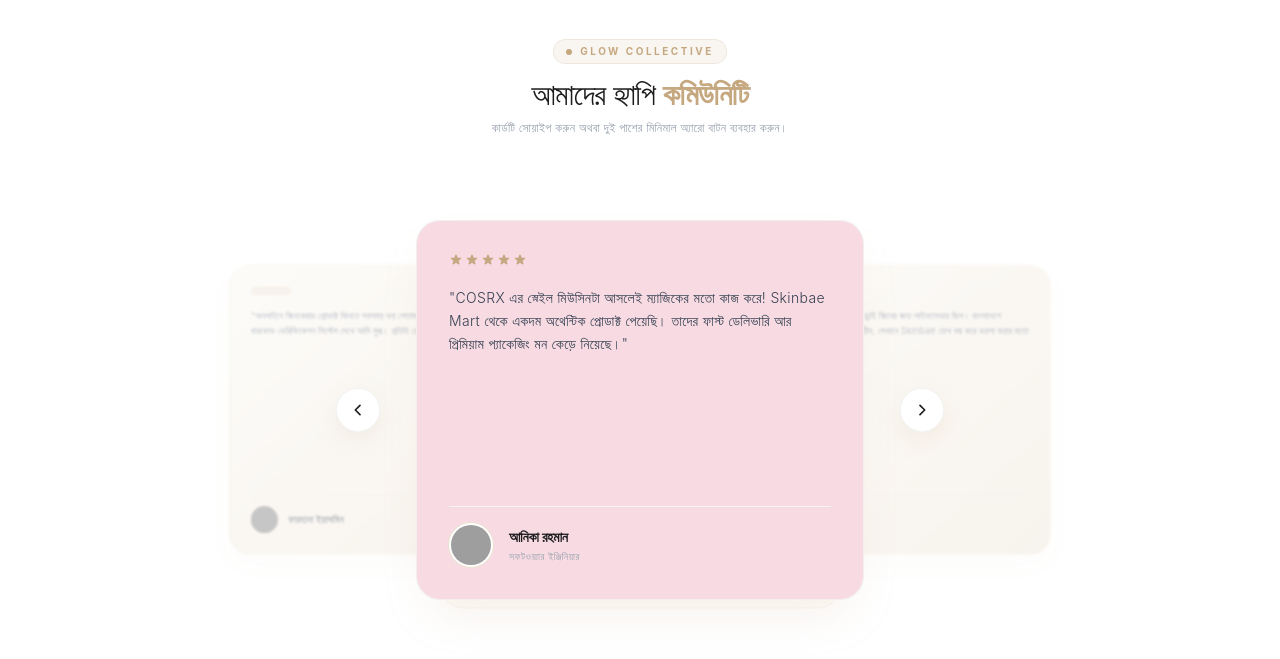
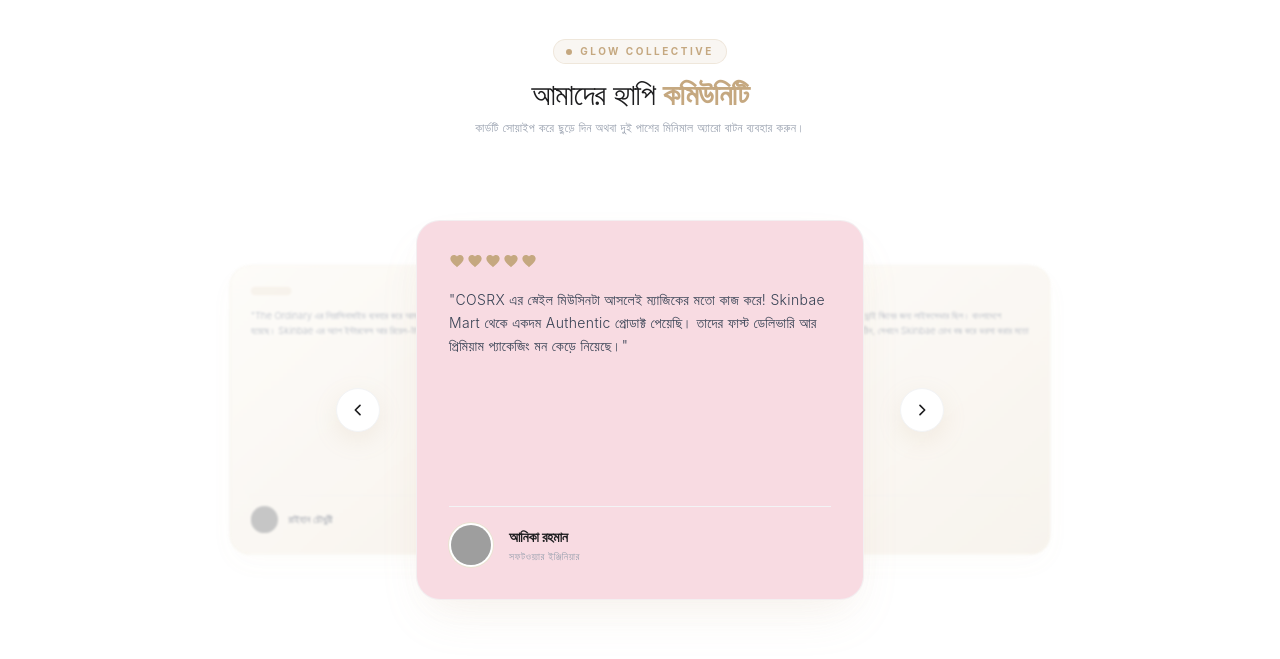
Before and after one commit to mondalnayan007/skinBae-mart, a React (Vite) app: page / in a window 1280 px wide. Shown: the part 2160-2819 px from the top of the page. Built offline with nearby package versions, Linux system fonts and the light colour scheme; no server answers; grey boxes are pictures that could not be loaded.

Commit message:
added the user review section

```diff
--- a/src/Components/Reviews/Reviews.jsx
+++ b/src/Components/Reviews/Reviews.jsx
@@ -1,14 +1,14 @@
 import React, { useState } from 'react';
 
 const Reviews = () => {
-  // ৫টি প্রিমিয়াম আনস্প্ল্যাশ ডাটা
+  // ৫টি প্রিমিয়াম ডাটা
   const [reviews, setReviews] = useState([
     {
       id: 1,
       name: "আনিকা রহমান",
-      profession: "সফটওয়্যার ইঞ্জিনিয়ার",
+      profession: "সফটওয়্যার ইঞ্জিনিয়ার",
       rating: 5,
-      description: "COSRX এর স্নেইল মিউসিনটা আসলেই ম্যাজিকের মতো কাজ করে! Skinbae Mart থেকে একদম অথেন্টিক প্রোডাক্ট পেয়েছি। তাদের ফাস্ট ডেলিভারি আর প্রিমিয়াম প্যাকেজিং মন কেড়ে নিয়েছে।",
+      description: "COSRX এর স্নেইল মিউসিনটা আসলেই ম্যাজিকের মতো কাজ করে! Skinbae Mart থেকে একদম Authentic প্রোডাক্ট পেয়েছি। তাদের ফাস্ট ডেলিভারি আর প্রিমিয়াম প্যাকেজিং মন কেড়ে নিয়েছে।",
       image: "https://images.unsplash.com/photo-1573496359142-b8d87734a5a2?w=500&auto=format&fit=crop&q=80"
     },
     {
@@ -29,76 +29,97 @@
     },
     {
       id: 4,
+      name: "তাসমিয়া সুলতানা",
+      profession: "হাউজওয়াইফ",
+      rating: 5,
+      description: "সংসার আর বাচ্চাদের সামলে নিজের যত্নে বাইরে গিয়ে কেনাকাটার সময় পাই না। Skinbae Mart এর অ্যাপ থেকে ঘরে বসেই অরিজিনাল প্রোডাক্ট পেয়ে যাই। আমার মতো গৃহিণীদের জন্য এটি বেস্ট!",
+      image: "https://images.unsplash.com/photo-1534528741775-53994a69daeb?w=500&auto=format&fit=crop&q=80"
+    },
+    {
+      id: 5,
       name: "রাইহান চৌধুরী",
       profession: "ইউআই/ইউএক্স ডিজাইনার",
       rating: 5,
-      description: "The Ordinary এর নিয়াসিনামাইড ব্যবহার করে আমার স্কিনের টেক্সচার অনেক ইমপ্রুভ হয়েছে। Skinbae এর অ্যাপ ইন্টারফেস আর রিয়েল-টাইম ট্র্যাকিং সিস্টেমটা জাস্ট অসাধারণ!",
+      description: "The Ordinary এর নিয়াসিনামাইড ব্যবহার করে আমার স্কিনের টেক্সচার অনেক ইমপ্রুভ হয়েছে। Skinbae এর অ্যাপ ইন্টারফেস আর রিয়েল-টাইম ট্র্যাকিং সিস্টেমটা জাস্ট অসাধারণ!",
       image: "https://images.unsplash.com/photo-1500648767791-00dcc994a43e?w=500&auto=format&fit=crop&q=80"
-    },
-    {
-      id: 5,
-      name: "ফারহানা ইয়াসমিন",
-      profession: "কনটেন্ট ক্রিয়েটর",
-      rating: 5,
-      description: "অনলাইনে স্কিনকেয়ার প্রোডাক্ট কিনতে সবসময় ভয় পেতাম। কিন্তু Skinbae Mart এর বারকোড ভেরিফিকেশন সিস্টেম দেখে আমি মুগ্ধ। প্রতিটা প্রোডাক্ট ১০০% জেনুইন।",
-      image: "https://images.unsplash.com/photo-1534528741775-53994a69daeb?w=500&auto=format&fit=crop&q=80"
     }
   ]);
 
   const [dragStart, setDragStart] = useState(0);
   const [dragOffset, setDragOffset] = useState(0);
   const [isDragging, setIsDragging] = useState(false);
+  const [exitDirection, setExitDirection] = useState(null); // 'left' | 'right' | null
+  const [isAnimating, setIsAnimating] = useState(false);
+
+  // কারেন্ট একটিভ কার্ড এবং নেক্সট বেস কার্ড ডিটেকশন লজিক
+  const activeReview = reviews[0];
+  const nextReview = reviews[1];
 
   const handleMouseDown = (e) => {
+    if (isAnimating) return;
     setDragStart(e.clientX);
     setIsDragging(true);
   };
 
   const handleMouseMove = (e) => {
-    if (!isDragging) return;
+    if (!isDragging || isAnimating) return;
     setDragOffset(e.clientX - dragStart);
   };
 
   const handleMouseUp = () => {
-    if (!isDragging) return;
+    if (!isDragging || isAnimating) return;
     setIsDragging(false);
 
-    if (dragOffset > 150) {
-      handlePrev();
-    } else if (dragOffset < -150) {
-      handleNext();
+    const threshold = 130; // থ্রেশহোল্ড লিমিট এরিয়া
+
+    if (dragOffset > threshold) {
+      triggerVanish('right');
+    } else if (dragOffset < -threshold) {
+      triggerVanish('left');
+    } else {
+      // লিমিট পার না হলে স্প্রিং ব্যাক করে নিজের জায়গায় ফিরে যাবে
+      setDragOffset(0);
     }
-    setDragOffset(0);
   };
 
-  const handleNext = () => {
+  const triggerVanish = (direction) => {
+    setIsAnimating(true);
+    setExitDirection(direction);
+
+    // ৩৫০ms এর মধ্যে মেইন কার্ডটি স্ক্রিন থেকে একদম ভ্যানিশ হয়ে যাবে
+    setTimeout(() => {
+      // অ্যানিমেশন সম্পন্ন হওয়ার পর ট্রানজিশন ছাড়াই স্টেট এবং অফসেট একসাথে ক্লিয়ার করা হলো
+      // এর ফলে কোনো বাউন্স বা ফ্লিকারিং গ্লিচ হবে না
       setReviews((prev) => {
         const updated = [...prev];
         const first = updated.shift();
         updated.push(first);
         return updated;
       });
+      setDragOffset(0);
+      setExitDirection(null);
+      setIsAnimating(false);
+    }, 350);
   };
 
-  const handlePrev = () => {
-    setReviews((prev) => {
-      const updated = [...prev];
-      const last = updated.pop();
-      updated.unshift(last);
-      return updated;
-    });
+  const handleArrowNext = () => {
+    if (isAnimating) return;
+    triggerVanish('left');
+  };
+
+  const handleArrowPrev = () => {
+    if (isAnimating) return;
+    triggerVanish('right');
   };
 
   const prevReviewPreview = reviews[reviews.length - 1];
   const nextReviewPreview = reviews[1];
 
   return (
-    <div className="min-h-screen bg-[#FFFFFF] text-[#1D1D1F] antialiased p-4 sm:p-8 lg:p-12 select-none flex flex-col justify-center overflow-hidden">
+    <div className="min-h-screen bg-[#FFFFFF] text-[#1D1D1F] antialiased p-4 sm:p-8 lg:p-12 select-none flex flex-col justify-center overflow-hidden font-sans">
       <div className="max-w-6xl mx-auto w-full relative">
 
-        {/* ========================================== */}
         {/* EDITORIAL CHAMPAGNE HEADER */}
-        {/* ========================================== */}
         <div className="text-center max-w-xl mx-auto mb-16">
           <div className="inline-flex items-center gap-2 mb-3 bg-[#C5A880]/10 px-3 py-1 rounded-full border border-[#C5A880]/20">
             <span className="w-1.5 h-1.5 rounded-full bg-[#C5A880]"></span>
@@ -108,27 +129,24 @@
             আমাদের হ্যাপি <span className="font-semibold text-[#C5A880]">কমিউনিটি</span>
           </h2>
           <p className="text-xs text-gray-400 mt-2 tracking-wide font-light">
-            কার্ডটি সোয়াইপ করুন অথবা দুই পাশের মিনিমাল অ্যারো বাটন ব্যবহার করুন।
+            কার্ডটি সোয়াইপ করে ছুড়ে দিন অথবা দুই পাশের মিনিমাল অ্যারো বাটন ব্যবহার করুন।
           </p>
         </div>
 
-        {/* ======================================================= */}
-        {/* INTERACTIVE STACK WITH WARM OAT TINTED PREVIEWS */}
-        {/* ======================================================= */}
+        {/* INTERACTIVE STACK VIEW ENVIRONMENT */}
         <div className="relative h-[420px] max-w-md mx-auto flex items-center justify-center px-4">
 
           {/* LEFT ARROW BUTTON */}
           <button
-            onClick={handlePrev}
+            onClick={handleArrowPrev}
             className="absolute left-[-20px] md:left-[-80px] z-40 w-11 h-11 rounded-full bg-white border border-gray-100 shadow-[0_8px_24px_rgba(197,168,128,0.15)] flex items-center justify-center text-[#1D1D1F] hover:text-[#C5A880] active:scale-90 transition-all duration-300"
-            title="Previous"
           >
             <svg xmlns="http://www.w3.org/2000/svg" className="h-4 w-4" fill="none" viewBox="0 0 24 24" stroke="currentColor" strokeWidth={2.5}>
               <path strokeLinecap="round" strokeLinejoin="round" d="M15 19l-7-7 7-7" />
             </svg>
           </button>
 
-          {/* BACKGROUND LEFT CARD (WARM OAT TINT) */}
+          {/* BACKGROUND SIDE PREVIEWS */}
           <div className="absolute left-[-32%] sm:left-[-48%] w-[85%] h-[340px] bg-gradient-to-br from-[#FDFBF7] to-[#F5EFE6] rounded-[24px] p-6 border border-[#EAE3D2]/50 opacity-70 blur-[1px] scale-[0.85] pointer-events-none transition-all duration-500 hidden sm:flex flex-col justify-between shadow-[0_12px_32px_rgba(197,168,128,0.05)]">
             <div>
               <div className="w-12 h-2.5 bg-[#C5A880]/15 rounded-full mb-4"></div>
@@ -142,7 +160,6 @@
             </div>
           </div>
 
-          {/* BACKGROUND RIGHT CARD (WARM OAT TINT) */}
           <div className="absolute right-[-32%] sm:right-[-48%] w-[85%] h-[340px] bg-gradient-to-br from-[#FDFBF7] to-[#F5EFE6] rounded-[24px] p-6 border border-[#EAE3D2]/50 opacity-70 blur-[1px] scale-[0.85] pointer-events-none transition-all duration-500 hidden sm:flex flex-col justify-between shadow-[0_12px_32px_rgba(197,168,128,0.05)]">
             <div>
               <div className="w-12 h-2.5 bg-[#C5A880]/15 rounded-full mb-4"></div>
@@ -156,60 +173,103 @@
             </div>
           </div>
 
-          {/* REAR STACK UNDERLAY */}
-          <div className="absolute w-[93%] h-[375px] bg-[#FDFBF7] rounded-[24px] border border-[#EAE3D2]/30 shadow-[0_12px_32px_rgba(197,168,128,0.03)] bottom-1 scale-[0.96] z-10 opacity-90 transition-all duration-300 pointer-events-none"></div>
+          {/* ======================================================== */}
+          {/* UNDERLAY BASE CARD (আপনার রিকোয়েস্ট অনুযায়ী প্রোপার কালার ও অপাসিটি সহ) */}
+          {/* ======================================================== */}
+          <div
+            style={{
+              // ওপরের কার্ড সরানোর সাথে সাথে এটি ফুল ১.০০ স্কেলে স্মুথলি প্রোমোট হবে
+              transform: `scale(${Math.min(0.96 + Math.abs(dragOffset) * 0.0003, 1)})`,
+              transition: isDragging ? 'none' : 'transform 0.3s cubic-bezier(0.165, 0.84, 0.44, 1)'
+            }}
+            // প্রোপার কালার মেইনটেইন করার জন্য সরাসরি আপনার স্ট্যান্ডার্ড সলিড থিম কালার দেওয়া হলো
+            className="absolute w-full h-[380px] bg-[#F8DBE2] rounded-[24px] p-6 sm:p-8 border border-gray-100/80 shadow-[0_12px_32px_rgba(197,168,128,0.05)] z-10 flex flex-col justify-between pointer-events-none"
+          >
+            <div>
+              <div className="flex items-center gap-0.5 mb-5">
+                {[...Array(5)].map((_, i) => (
+                  <svg key={i} className={`w-4 h-4 ${i < nextReview.rating ? 'text-[#C5A880]' : 'text-gray-200'}`} fill="currentColor" viewBox="0 0 24 24">
+                    <path d="M12 21.35l-1.45-1.32C5.4 15.36 2 12.28 2 8.5 2 5.42 4.42 3 7.5 3c1.74 0 3.41.81 4.5 2.09C13.09 3.81 14.76 3 16.5 3 19.58 3 22 5.42 22 8.5c0 3.78-3.4 6.86-8.55 11.54L12 21.35z"/>
+                  </svg>
+                ))}
+              </div>
+              <p className="text-xs sm:text-sm font-light text-gray-700 leading-relaxed tracking-wide line-clamp-5">
+                "{nextReview.description}"
+              </p>
+            </div>
+            <div className="flex items-center gap-4 pt-4 border-t border-gray-100">
+              <div className="w-11 h-11 rounded-full bg-gray-50 overflow-hidden border-2 border-white shadow-[0_0_0_1px_#EAE3D2]">
+                <img src={nextReview.image} alt="" className="w-full h-full object-cover" />
+              </div>
+              <div className="flex flex-col">
+                <span className="text-sm font-semibold text-[#1D1D1F]">{nextReview.name}</span>
+                <span className="text-[10px] text-gray-400 font-medium tracking-wider uppercase mt-0.5">{nextReview.profession}</span>
+              </div>
+            </div>
+          </div>
 
-          {/* ========================================== */}
-          {/* PRIMARY INTERACTIVE ACTIVE CARD */}
-          {/* ========================================== */}
+          {/* ======================================================== */}
+          {/* PRIMARY ACTIVE INTERACTIVE CARD (TINDER SWIPE - FIXED) */}
+          {/* ======================================================== */}
+          {/* কিউই (key) হিসেবে আইডি ব্যবহার করা হয়েছে যাতে কার্ডটি ভ্যানিশ হওয়ার পর রিঅ্যাক্ট একে সম্পূর্ণ নতুন এলিমেন্ট ভাবে এবং পুরাতন অফসেট টেনে না আনে */}
           <div
+            key={activeReview.id}
             onMouseDown={handleMouseDown}
             onMouseMove={handleMouseMove}
             onMouseUp={handleMouseUp}
             onMouseLeave={handleMouseUp}
             style={{
-              transform: `translateX(${dragOffset}px) rotate(${dragOffset * 0.04}deg)`,
-              transition: isDragging ? 'none' : 'transform 0.5s cubic-bezier(0.175, 0.885, 0.32, 1.275)',
+              transform: exitDirection === 'right'
+                ? 'translateX(650px) rotate(25px)'
+                : exitDirection === 'left'
+                ? 'translateX(-650px) rotate(-25px)'
+                : `translateX(${dragOffset}px) rotate(${dragOffset * 0.04}deg)`,
+              opacity: exitDirection ? 0 : 1,
+              transition: isDragging
+                ? 'none'
+                : exitDirection
+                ? 'transform 0.35s ease-in, opacity 0.25s ease-in'
+                : 'transform 0.4s cubic-bezier(0.175, 0.885, 0.32, 1.15)',
               cursor: isDragging ? 'grabbing' : 'grab'
             }}
             className="absolute w-full h-[380px] bg-[#F8DBE2] rounded-[24px] p-6 sm:p-8 border border-gray-100/80 shadow-[0_24px_50px_-12px_rgba(197,168,128,0.12)] z-20 flex flex-col justify-between group overflow-hidden select-none"
           >
-            {/* Elegant Minimalist Stars & Content */}
+            {/* Minimalist Hearts */}
             <div>
               <div className="flex items-center gap-0.5 mb-5">
                 {[...Array(5)].map((_, i) => (
                   <svg
                     key={i}
-                    className={`w-3.5 h-3.5 ${i < reviews[0].rating ? 'text-[#C5A880]' : 'text-gray-200'}`}
+                    className={`w-4 h-4 ${i < activeReview.rating ? 'text-[#C5A880]' : 'text-gray-200'}`}
                     fill="currentColor"
-                    viewBox="0 0 20 20"
+                    viewBox="0 0 24 24"
                   >
-                    <path d="M9.049 2.927c.3-.921 1.603-.921 1.902 0l1.07 3.292a1 1 0 00.95.69h3.462c.969 0 1.371 1.24.588 1.81l-2.8 2.034a1 1 0 00-.364 1.118l1.07 3.292c.3.921-.755 1.688-1.54 1.118l-2.8-2.034a1 1 0 00-1.175 0l-2.8 2.034c-.784.57-1.838-.197-1.539-1.118l1.07-3.292a1 1 0 00-.364-1.118L2.98 8.72c-.783-.57-.38-1.81.588-1.81h3.461a1 1 0 00.951-.69l1.07-3.292z" />
+                    <path d="M12 21.35l-1.45-1.32C5.4 15.36 2 12.28 2 8.5 2 5.42 4.42 3 7.5 3c1.74 0 3.41.81 4.5 2.09C13.09 3.81 14.76 3 16.5 3 19.58 3 22 5.42 22 8.5c0 3.78-3.4 6.86-8.55 11.54L12 21.35z"/>
                   </svg>
                 ))}
               </div>
 
               <p className="text-xs sm:text-sm font-light text-gray-700 leading-relaxed tracking-wide">
-                "{reviews[0].description}"
+                "{activeReview.description}"
               </p>
             </div>
 
-            {/* Bottom Profile Zone */}
+            {/* Bottom Profile Info */}
             <div className="flex items-center gap-4 pt-4 border-t border-gray-100">
               <div className="w-11 h-11 rounded-full overflow-hidden bg-gray-50 flex-shrink-0 border-2 border-white shadow-[0_0_0_1px_#EAE3D2]">
                 <img
-                  src={reviews[0].image}
-                  alt={reviews[0].name}
+                  src={activeReview.image}
+                  alt={activeReview.name}
                   className="w-full h-full object-cover pointer-events-none"
                 />
               </div>
 
               <div className="flex flex-col">
                 <span className="text-sm font-semibold text-[#1D1D1F] tracking-tight">
-                  {reviews[0].name}
+                  {activeReview.name}
                 </span>
                 <span className="text-[10px] text-gray-400 font-medium tracking-wider uppercase mt-0.5">
-                  {reviews[0].profession}
+                  {activeReview.profession}
                 </span>
               </div>
             </div>
@@ -217,9 +277,8 @@
 
           {/* RIGHT ARROW BUTTON */}
           <button
-            onClick={handleNext}
+            onClick={handleArrowNext}
             className="absolute right-[-20px] md:right-[-80px] z-40 w-11 h-11 rounded-full bg-white border border-gray-100 shadow-[0_8px_24px_rgba(197,168,128,0.15)] flex items-center justify-center text-[#1D1D1F] hover:text-[#C5A880] active:scale-90 transition-all duration-300"
-            title="Next"
           >
             <svg xmlns="http://www.w3.org/2000/svg" className="h-4 w-4" fill="none" viewBox="0 0 24 24" stroke="currentColor" strokeWidth={2.5}>
               <path strokeLinecap="round" strokeLinejoin="round" d="M9 5l7 7-7 7" />
```
Lines whose indentation alone changed are shown as unchanged.
